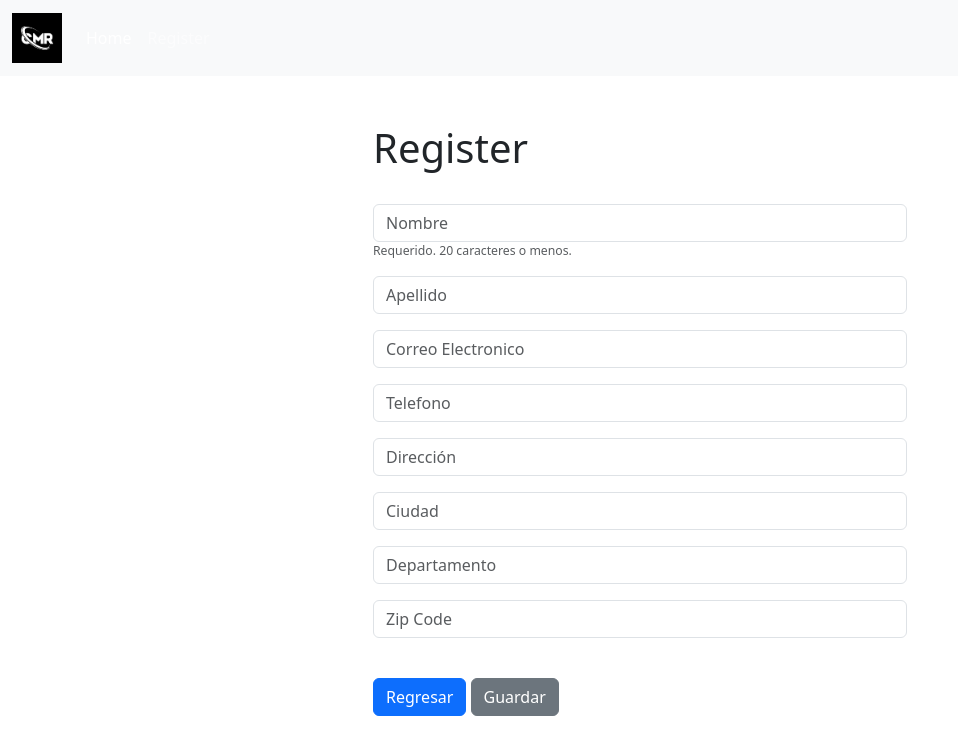
After one commit to cjorellana/dcrm, a Django app: template dcrm/website/templates/update_record.html in a window 1280 px wide. The commit adds this page. Shown: the top 755 px of the page, without its empty margins (0-958 px from the left). Run offline with Django 4.2, Linux system fonts and the light colour scheme; the template is opened without the code that fills it: values that come from a table or form of the project are taken from there, others are empty; some libraries are stand-ins or nearby versions.

Commit message:
se agrega update

```diff
--- a/dcrm/website/templates/record.html
+++ b/dcrm/website/templates/record.html
@@ -36,8 +36,9 @@
             </div>
 
             <br />
-            <a href="{% url 'home' %}" class="btn btn-secondary"> Regresar </a>
+            <a href="{% url 'home' %}" class="btn btn-primary"> Regresar </a>
             <a href="{% url 'delete_record' record.id %}" class="btn btn-danger"> Borrar </a>
+            <a href="{% url 'update_record' record.id %}" class="btn btn-secondary"> Editar </a>
 
         </div>
 
--- /dev/null
+++ b/dcrm/website/templates/update_record.html
@@ -0,0 +1,30 @@
+{% extends 'base.html' %}
+
+{% block title %}Add Record{% endblock%}
+
+{% block body %}
+
+<div class="container">
+    <div class="row">
+        <div class="col-12 col-md-6 offset-md-3">
+            <h1>Register</h1>
+            <br />
+
+            <form method="POST">
+                {% csrf_token %}
+
+                {{ form.as_p }}
+
+                <br />
+                <a href="{% url 'home' %}" class="btn btn-primary"> Regresar </a>
+                <button type="submit" class="btn btn-secondary">
+                    Guardar
+                </button>
+
+            </form>
+        </div>
+    </div>
+</div>
+
+
+{% endblock %}
--- a/dcrm/website/urls.py
+++ b/dcrm/website/urls.py
@@ -8,5 +8,6 @@ urlpatterns = [
     path('register/', views.register_user, name='register'),
     path('record/<int:pk>', views.select_record, name='record'),
     path('delete_record/<int:pk>', views.delete_record, name='delete_record'),
+    path('update_record/<int:pk>', views.update_record, name='update_record'),
     path('add_record/', views.add_record, name='add_record'),
 ]
```
Also changed, not shown: dcrm/website/views.py (+13 -0 lines).
